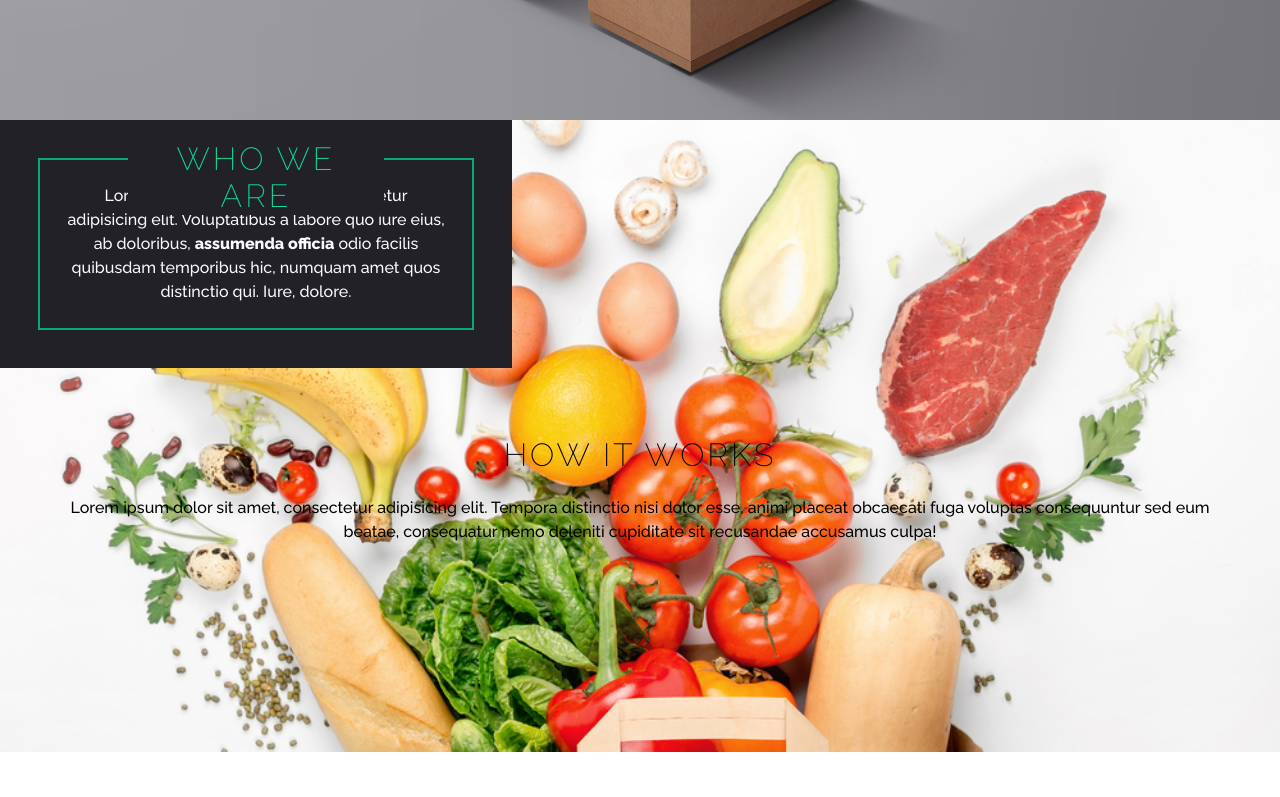
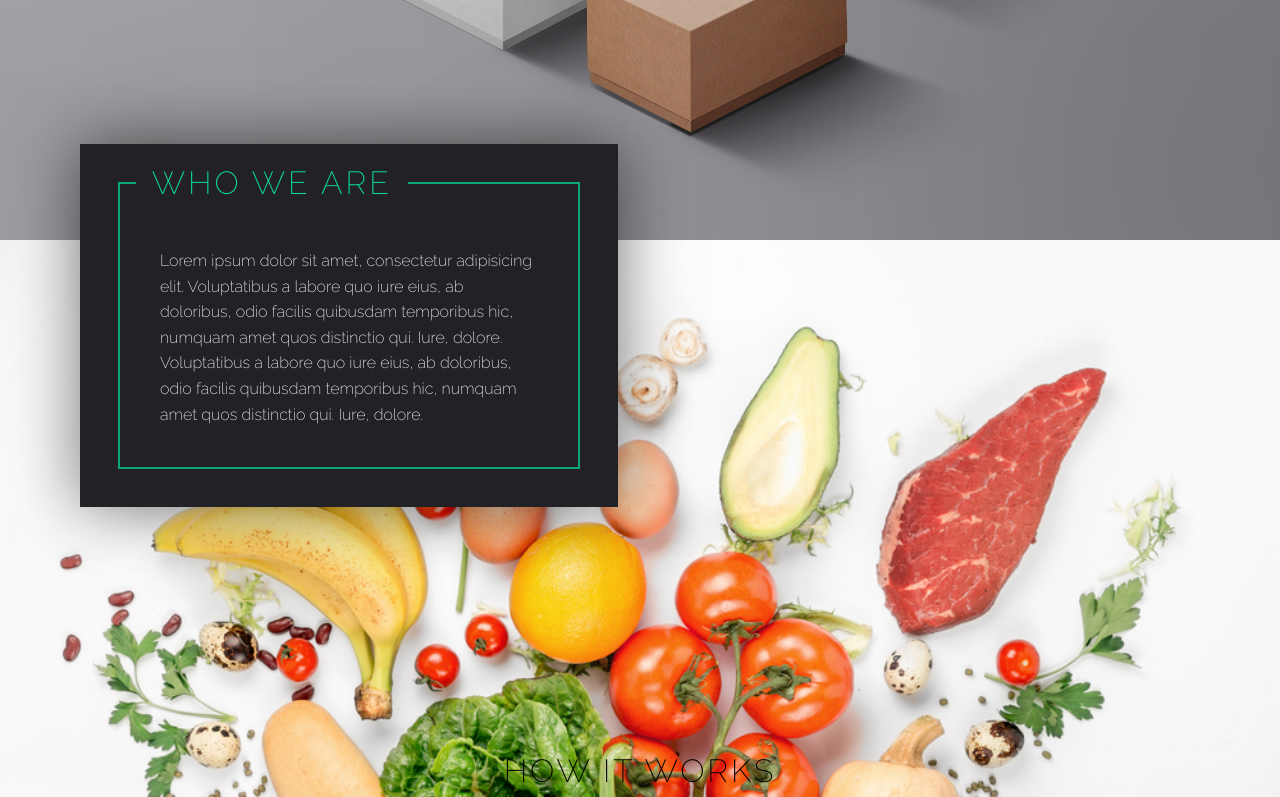
Before and after one commit to Albertico88/responsive-naqui, a website: page src/index.html in a window 1280 px wide. Shown: the part 680-1477 px from the top of the page. Drawn offline with Linux system fonts and the light colour scheme.

Commit message:
WIP: card adjustments

```diff
--- a/src/index.html
+++ b/src/index.html
@@ -45,7 +45,7 @@
 
       <div class="home-about-textbox">
         <h1>Who we are</h1>
-        <p>Lorem ipsum dolor sit amet, consectetur adipisicing elit. Voluptatibus a labore quo iure eius, ab doloribus, <strong>assumenda officia</strong> odio facilis quibusdam temporibus hic, numquam amet quos distinctio qui. Iure, dolore.</p>
+        <p>Lorem ipsum dolor sit amet, consectetur adipisicing elit. Voluptatibus a labore quo iure eius, ab doloribus, odio facilis quibusdam temporibus hic, numquam amet quos distinctio qui. Iure, dolore. Voluptatibus a labore quo iure eius, ab doloribus, odio facilis quibusdam temporibus hic, numquam amet quos distinctio qui. Iure, dolore.</p>
       </div>
 
       <div class="home-about-description">
--- a/src/scss/layouts/_card.scss
+++ b/src/scss/layouts/_card.scss
@@ -4,7 +4,7 @@
   padding: 4em;
   width: 100vw;
 
-  outline: 2px solid $brand-dark-green;
+  outline: 2.8px solid $brand-dark-green;
   outline-offset: -2.5em;
   color: $text-inverse;
   position: relative;
@@ -17,10 +17,10 @@
   color: $brand-green;
   top: 0em;
   background: #222226;
-  padding: 0 0.59em;
+  padding: 0 .49em;
 }
 
-@media (max-width: 679px) {
+@media (max-width: 899px) {
   .home-about-textbox {
     padding: 1.5em 0 3em;
     outline: none;
@@ -40,10 +40,29 @@
 
 
 
-@media (min-width: 680px) {
+@media (min-width: 900px) {
 
   .home-about-textbox {
-    width: 40%;
+    top: -11em;
+    height: auto;
+    width: 42vw;
+    left: 0;
+    text-align: left;
+    padding: 5em;
+    box-shadow: 0 0 4em 0 rgba(0,0,0, .55);
+  }
+
+  .home-about-textbox h1 {
+    top: 0;
+    left: 3.5rem;
+    transform: translateX(0);
+  }
+
+  .home-about-textbox p {
+    font-weight: $font-light;
+    margin-bottom: 0;
+    line-height: 1.6;
+    padding-top: 1.5em;
   }
 
   .container-food {
@@ -53,6 +72,7 @@
     background-position: center;
     background-size: cover;
     width: 100vw;
+    padding: 5em;
   }
 
   .home-about-description {
--- a/src/scss/layouts/_hero.scss
+++ b/src/scss/layouts/_hero.scss
@@ -1,5 +1,5 @@
 .home-hero {
-  height: 100vh;
+  height: 115vh;
   background: linear-gradient( to right, rgba(0, 0, 0, 0.15), rgba(0, 0, 0, 0.2) ), url("/assets/boxes.jpg");
   background-repeat: no-repeat;
   background-position: center;
```
Also changed, not shown: src/css/main.css.
